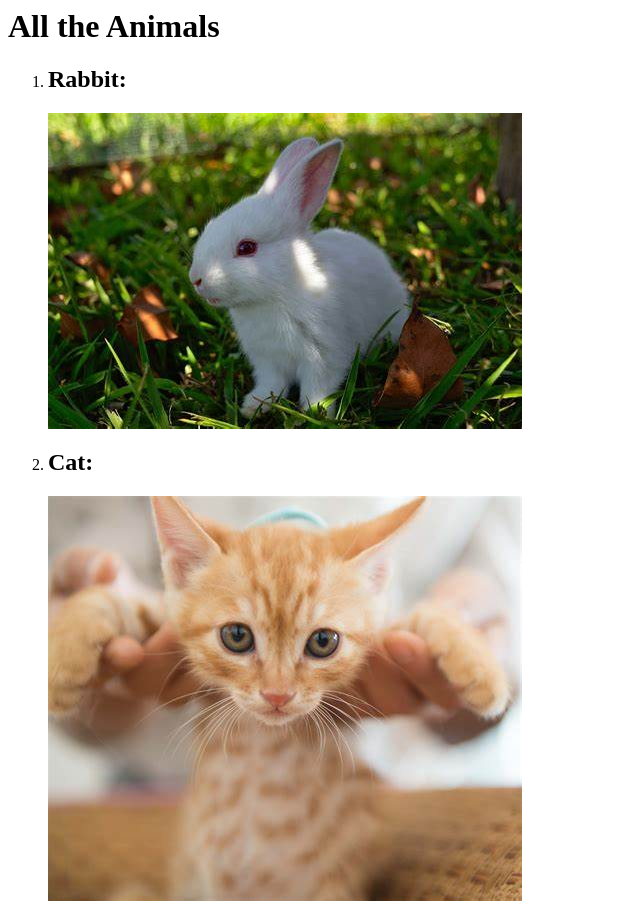
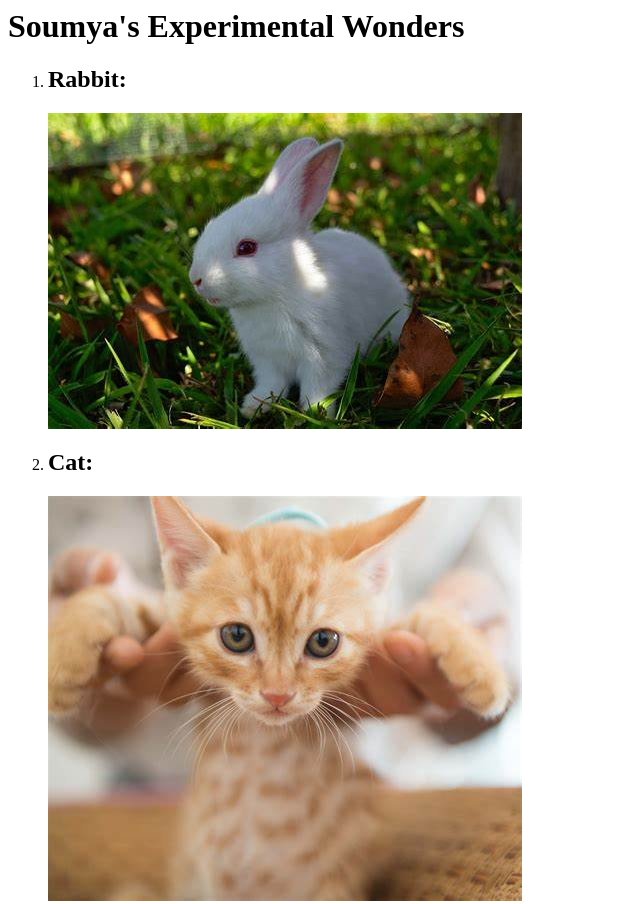
Before and after one commit to jdwibedi/myprofile, a plain HTML site: page index.html in a window 1280 px wide. Shown: the top 904 px of the page, without its empty margins (0-640 px from the left). Drawn offline with Linux system fonts and the light colour scheme.

Commit message:
Update index.html

```diff
--- a/index.html
+++ b/index.html
@@ -1,6 +1,6 @@
 <html>
 
-<h1>All the Animals</h1>
+<h1>Soumya's Experimental Wonders</h1>
 <ol>
     <li>
 <h2>Rabbit:</h2>
```
